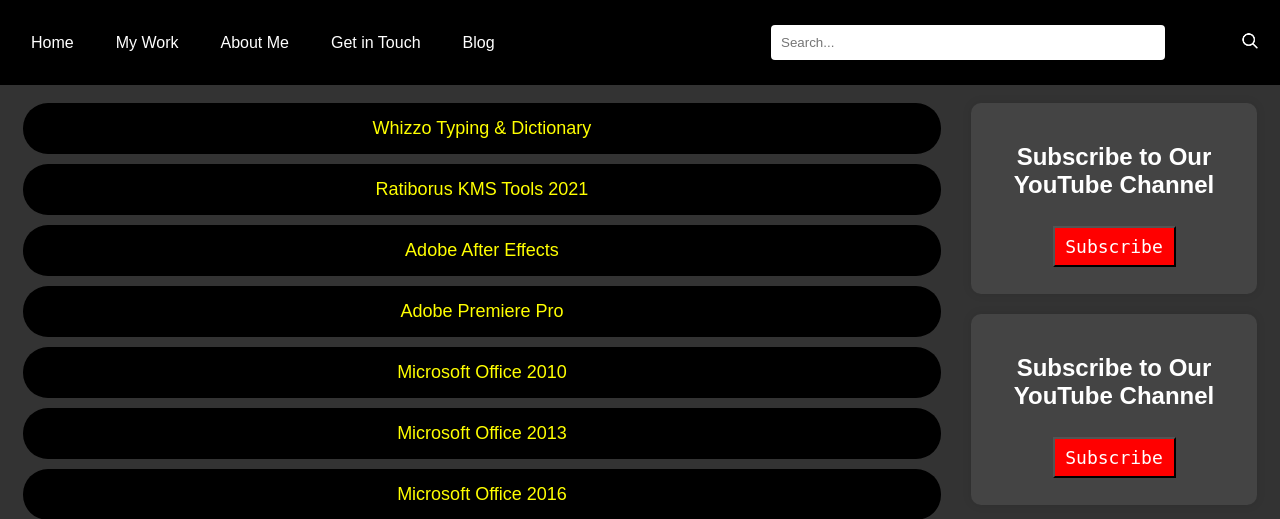
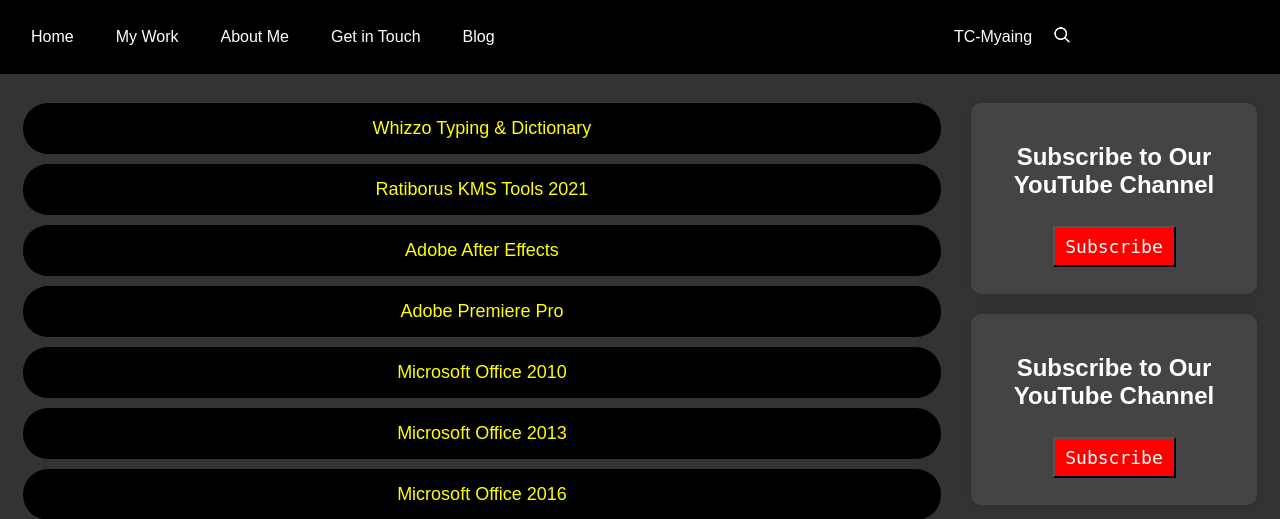
Before and after one commit to tinnaingoo/tcm-link, a PHP site: page / in a window 1280 px wide. Shown: the top 519 px of the page. Run offline with PHP 8.4, Linux system fonts and the light colour scheme; some web fonts are replaced.

Commit message:
Update menu.css

```diff
--- a/css/menu.css
+++ b/css/menu.css
@@ -45,7 +45,15 @@
             border-radius: 4px;
             width: 70%;
             max-width: 400px;
+	    display: none;
         }
+
+        .search-container a#title {
+        color: white;
+        text-decoration: none;
+        margin-right: 10px;
+	}
+
         .search-container button {
     padding: 6px 12px;
     border: none;
@@ -57,6 +65,8 @@
         .search-container button:hover {
 
         }
+
+
 .switch {
     padding-left: 5px;
     padding-right: 5px;
```
